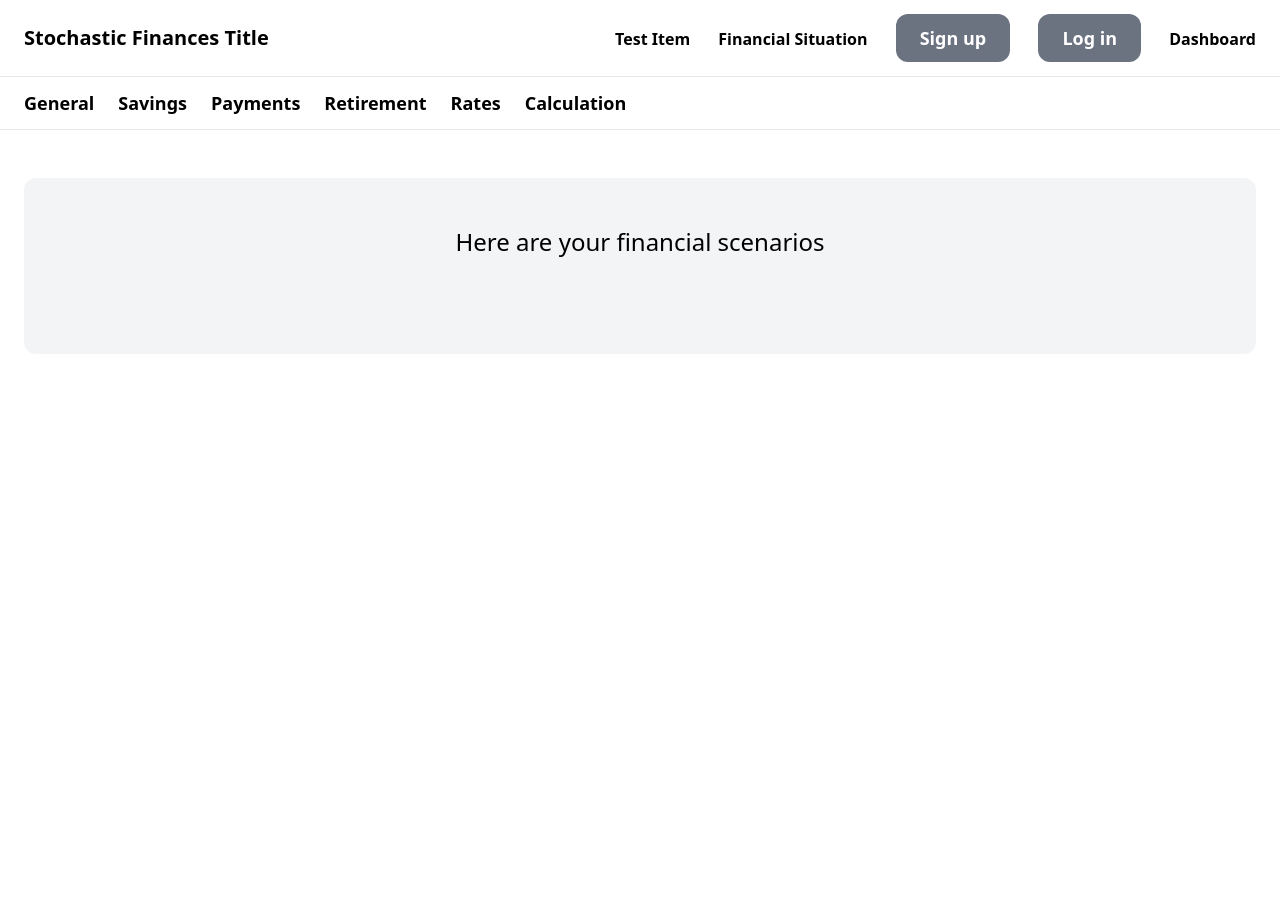
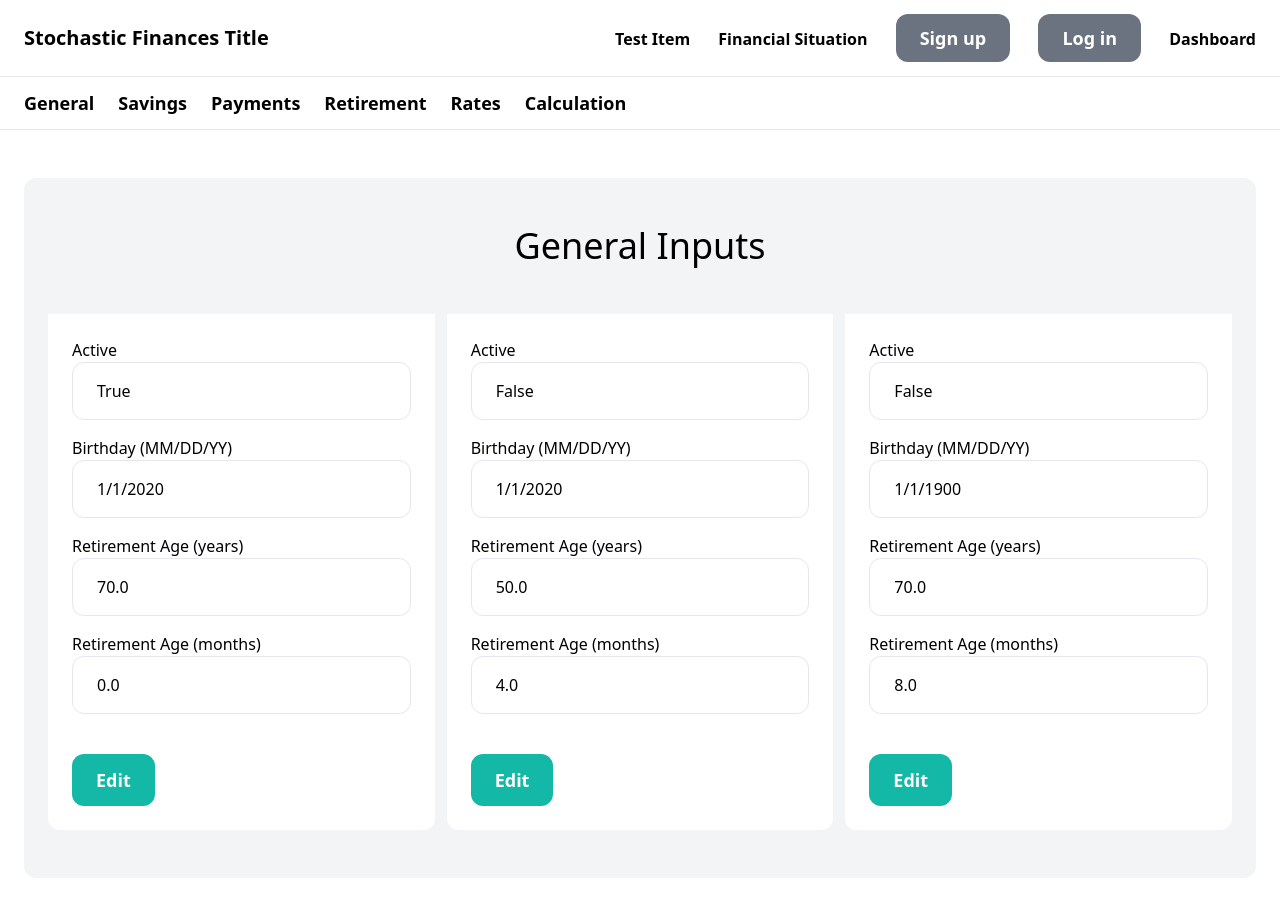
Before and after one commit to Skips-Scramble/stochastic-finances, a Django app: page /dashboard/ in a window 1280 px wide. Before the commit the page ends 257 px from the top, so only its background shows below. Run offline with Django 4.2, Linux system fonts and the light colour scheme; a user stored in the database is signed in; data comes from the database, SQL or seed files in the repository; both versions use the stored data as it was after the commit; data that the repository does not hold is empty; some libraries are stand-ins or nearby versions.

Commit message:
Be able to view your items (general inputs only for now)
Do this as a stepping stone to see everything, which is a stepping stone to edit at the same time.

```diff
--- a/core/templates/core/base.html
+++ b/core/templates/core/base.html
@@ -20,7 +20,7 @@
             <a href="{% url 'core:signup' %}" class="px-6 py-3 text-lg font-semibold bg-gray-500 text-white rounded-xl hover:bg-gray-700">Sign up</a>
             <a href="{% url 'core:login' %}" class="px-6 py-3 text-lg font-semibold bg-gray-500 text-white rounded-xl hover:bg-gray-700">Log in</a>
             {% if request.user.is_authenticated %}
-                <a href="{% url 'dashboard:index' %}" class = "test-lg font-semibold hove:test-gray-500">Dashboard</a>
+                <a href="{% url 'dashboard:general_inputs_dashboard' %}" class = "test-lg font-semibold hove:test-gray-500">Dashboard</a>
             {% endif %}
 
         </div>
--- a/core/views.py
+++ b/core/views.py
@@ -1,6 +1,4 @@
-from django.shortcuts import render
-
-from django.shortcuts import render, redirect
+from django.shortcuts import redirect, render
 
 from .forms import SignupForm
 
--- /dev/null
+++ b/dashboard/templates/dashboard/general_inputs_dashboard.html
@@ -0,0 +1,25 @@
+{% extends 'core/base.html' %}
+
+{% block title %}General Inputs{% endblock %}
+
+{% block content %}
+    <div class="mt-6 px-6 py-12 bg-gray-100 rounded-xl">
+        <h2 class="mb-12 text-4xl text-center">General Inputs</h2>
+
+        <div class="grid grid-cols-3 gap-3">
+            {% for item in general_inputs %}
+                <div class="p-6 bg-white rounded-b-xl">
+                    <h2 class="space-y-4">Active</h2>
+                    <h2 class="w-full py-4 px-6 rounded-xl border mb-4">{{ item.is_active }}</h2>
+                    <h2 class="space-y-4">Birthday (MM/DD/YY)</h2>
+                    <h2 class="w-full py-4 px-6 rounded-xl border mb-4">{{ item.birthday }}</h2>
+                    <h2 class="space-y-4">Retirement Age (years)</h2>
+                    <h2 class="w-full py-4 px-6 rounded-xl border mb-4">{{item.retirement_age_yrs}}</h2>
+                    <h2 class="space-y-4">Retirement Age (months)</h2>
+                    <h2 class="w-full py-4 px-6 rounded-xl border mb-4">{{item.retirement_age_mos}}</h2>
+                    <a href="{% url 'financial_situation:edit' item.id %}" class="inline-block mt-6 px-6 py-3 text-lg font-semibold bg-teal-500 text-white rounded-xl">Edit</a>
+                </div>
+            {% endfor %}
+        </div>
+    </div>
+{% endblock %}
--- a/dashboard/templates/dashboard/index.html
+++ /dev/null
@@ -1,22 +0,0 @@
-{% extends 'core/base.html' %}
-
-{% block title %}Dashboard{% endblock %}
-
-{% block content %}
-    <div class="mt-6 px-6 py-12 bg-gray-100 rounded-xl">
-        <h2 class="mb-12 text-2xl text-center">Here are your financial scenarios</h2>
-
-        <div class="grid grid-cols-3 gap-3">
-            {% for item in financial_inputs %}
-                <div class="p-6 bg-white rounded-b-xl">
-                            <h2 class="text-2xl">{{ item.name }}</h2>
-                            <h2 class="text-2xl">{{ item.created_at }}</h2>
-                            <h2 class="text-2xl">{{ item.input_dict }}</h2>
-                </div>
-                <div>
-                    <a href="{% url 'financial_situation:edit' item.id %}" class="inline-block mt-6 px-6 py-3 text-lg font-semibold bg-teal-500 text-white rounded-xl">Edit</a>
-                </div>
-            {% endfor %}
-        </div>
-    </div>
-{% endblock %}
--- a/dashboard/urls.py
+++ b/dashboard/urls.py
@@ -5,5 +5,5 @@ from . import views
 app_name = "dashboard"
 
 urlpatterns = [
-    path("", views.index, name="index"),
+    path("", views.general_inputs_dashboard, name="general_inputs_dashboard"),
 ]
--- a/dashboard/views.py
+++ b/dashboard/views.py
@@ -1,17 +1,16 @@
 from django.contrib.auth.decorators import login_required
-from django.shortcuts import render, get_object_or_404
+from django.shortcuts import get_object_or_404, redirect, render
 
-from financial_situation.models import FinancialInputs
+from financial_situation.forms import GeneralInputsForm
+from financial_situation.models import GeneralInputsModel
 
 
 @login_required
-def index(request):
-    financial_inputs = FinancialInputs.objects.filter(created_by=request.user)
+def general_inputs_dashboard(request):
+    general_inputs_models = GeneralInputsModel.objects.filter(created_by=request.user)
 
     return render(
         request,
-        "dashboard/index.html",
-        {
-            "financial_inputs": financial_inputs,
-        },
+        "dashboard/general_inputs_dashboard.html",
+        {"general_inputs": general_inputs_models},
     )
```
Also changed, not shown: financial_situation/views.py (+28 -8 lines), db.sqlite3.
